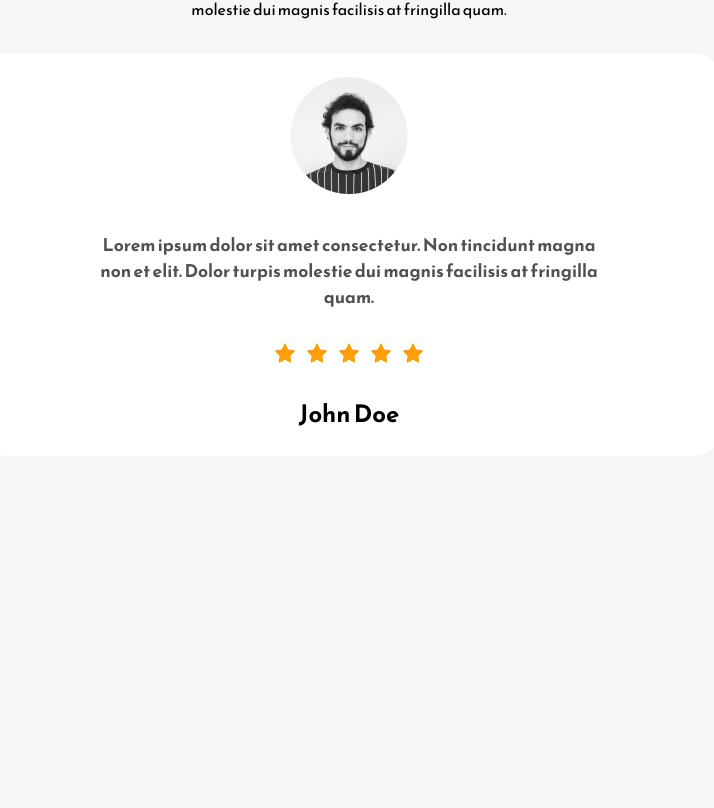
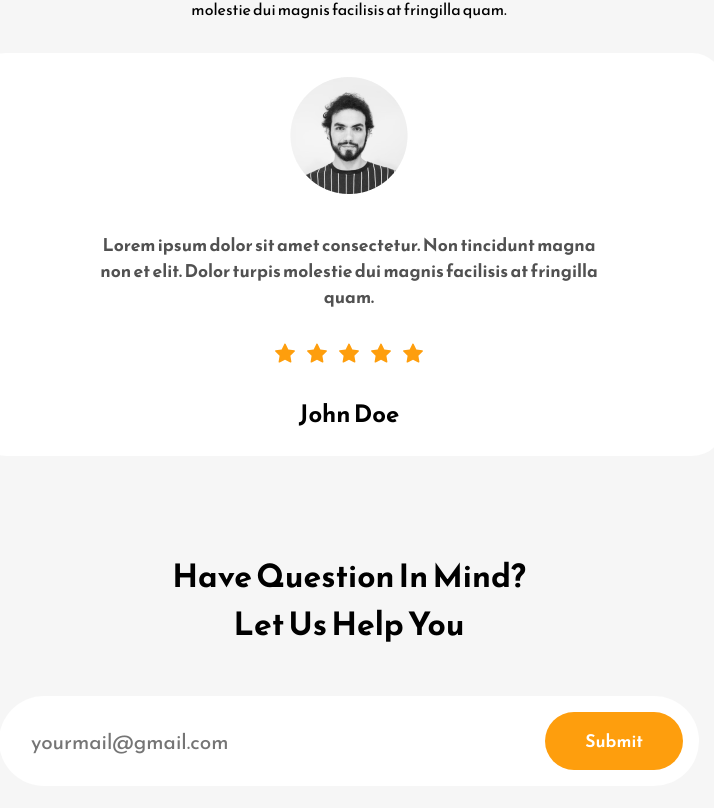
Before and after one commit to atlascipri/react-foodie-landing-page, a React (Create React App) app: page / in a window 1280 px wide. Shown: the part 3173-3981 px from the top of the page, without its empty margins (291-1005 px from the left). Before the commit the page ends 3661 px from the top, so only its background shows below. Built offline with nearby package versions, Linux system fonts and the light colour scheme.

Commit message:
feat: cria o componente Contact

```diff
--- a/src/App.js
+++ b/src/App.js
@@ -3,7 +3,8 @@
 import Home from './Components/Home.js'
 import About from './Components/About.js'
 import Work from './Components/Work.js'
-import Testimonials from './Components/Testimonials.js';
+import Testimonials from './Components/Testimonials.js'
+import Contact from './Components/Contact.js'
 
 function App() {
   return (
@@ -12,6 +13,7 @@
       <About> </About>
       <Work> </Work>
       <Testimonials> </Testimonials>
+      <Contact> </Contact>
     </div>
   );
 }
--- /dev/null
+++ b/src/Components/Contact.js
@@ -0,0 +1,16 @@
+import React from "react";
+
+const Contact = () => {
+    return(
+        <div className="contact-page-wrapper">
+            <h1> Have Question In Mind? </h1>
+            <h1> Let Us Help You  </h1>
+            <div className="contact-form-container">
+                <input type="email" placeholder="yourmail@gmail.com" />
+                <button className="secondary-button"> Submit </button>
+            </div>
+        </div>
+    )
+}
+
+export default Contact;
```
